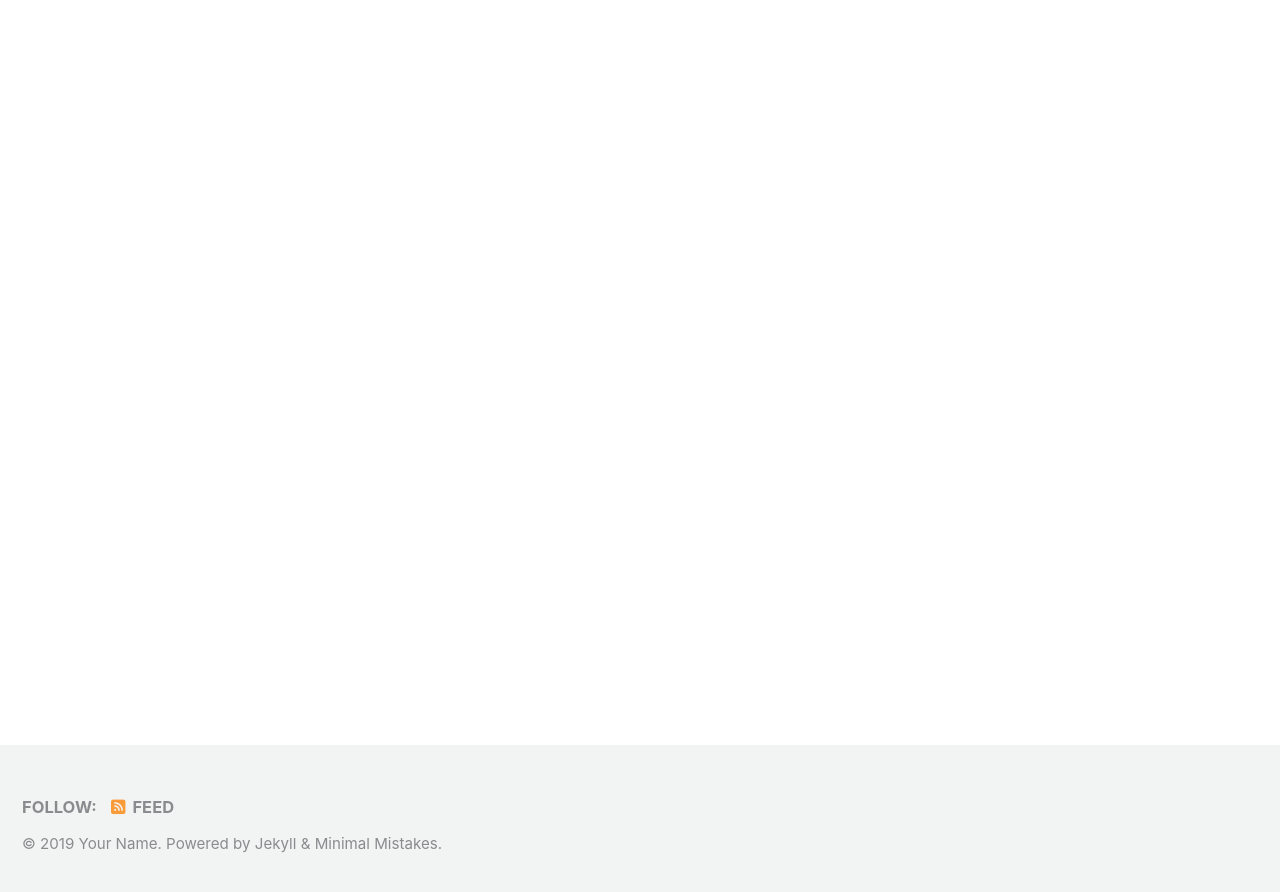
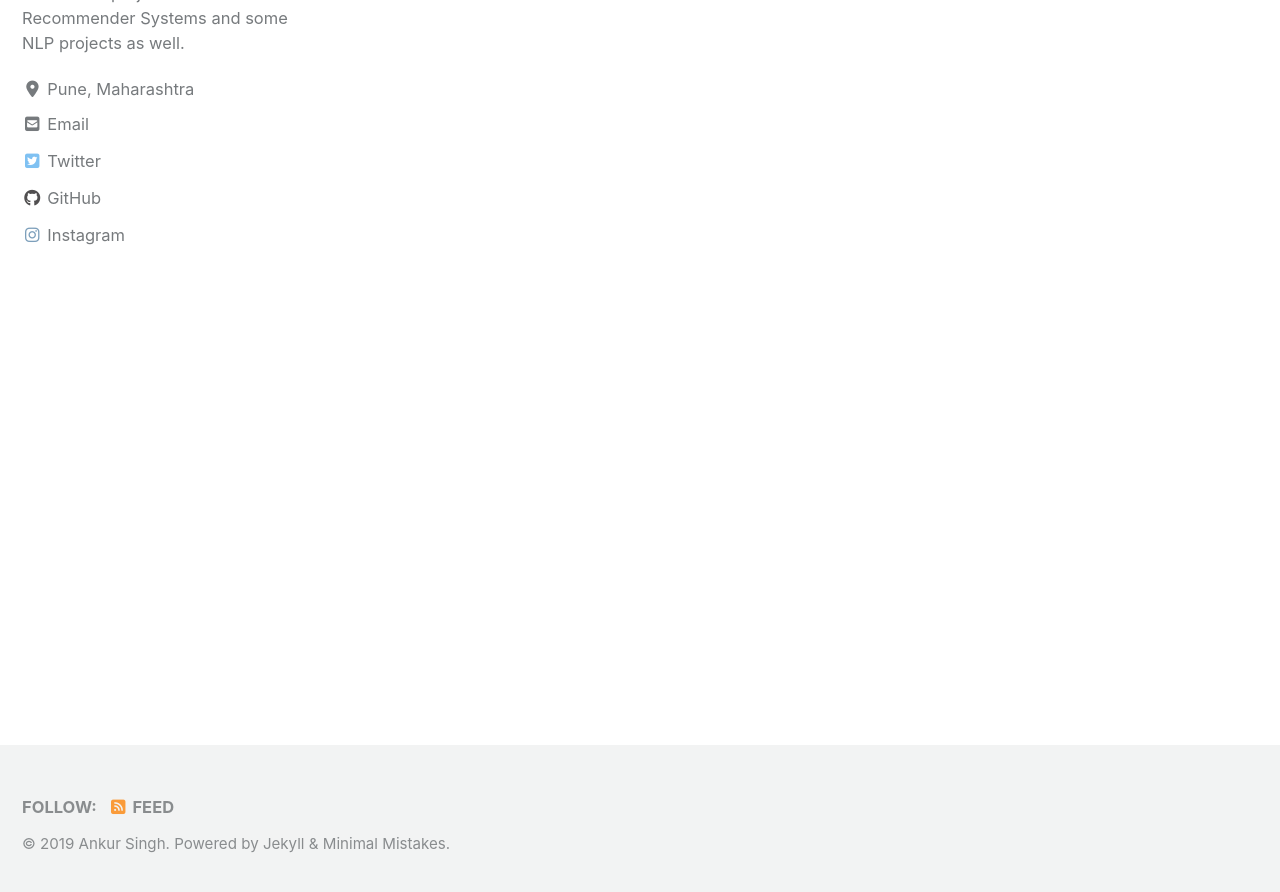
Before and after one commit to Ankur-singh/Ankur-singh.github.io, a Jekyll site: the page built from index.html, in a window 1280 px wide and 900 px high, scrolled down 222 px. Shown: the top 892 px of the window. Built offline with Jekyll 4.4.1, drawn with Linux system fonts in a browser that asks for light colours; cached includes are drawn as plain includes; nearby versions of some CDN libraries; the list of posts is cut into pages by our own code; some of the changed text lies outside the part shown.

Commit message:
updated config

```diff
--- a/_config.yml
+++ b/_config.yml
@@ -16,11 +16,11 @@ minimal_mistakes_skin    : "default" # "air", "aqua", "contrast", "dark", "dirt"
 
 # Site Settings
 locale                   : "en-US"
-title                    : "Site Title"
+title                    : "Ankur Singh"
 title_separator          : "-"
 subtitle                 : # site tagline that appears below site title in masthead
-name                     : "Your Name"
-description              : "An amazing website."
+name                     : "Ankur Singh"
+description              : "Machine Learning Portfolio"
 url                      : # the base hostname & protocol for your site e.g. "https://mmistakes.github.io"
 baseurl                  : # the subpath of your site, e.g. "/blog"
 repository               : # GitHub username/repo-name e.g. "mmistakes/minimal-mistakes"
@@ -107,30 +107,30 @@ analytics:
 
 # Site Author
 author:
-  name             : "Your Name"
+  name             : "Ankur Singh"
   avatar           : # path of avatar image, e.g. "/assets/images/bio-photo.jpg"
-  bio              : "I am an **amazing** person."
-  location         : "Somewhere"
+  bio              : "A ML/DL practitioner. Particularly keen about Computer Vision. Worked on projects like Recommender Systems and some NLP projects as well. "
+  location         : "Pune, Maharashtra"
   email            :
   links:
     - label: "Email"
       icon: "fas fa-fw fa-envelope-square"
-      # url: mailto:your.name@email.com
+      url: mailto:as.ankursingh3.1@email.com
     - label: "Website"
       icon: "fas fa-fw fa-link"
       # url: "https://your-website.com"
     - label: "Twitter"
       icon: "fab fa-fw fa-twitter-square"
-      # url: "https://twitter.com/"
+      url: "https://twitter.com/I_ankursingh"
     - label: "Facebook"
       icon: "fab fa-fw fa-facebook-square"
       # url: "https://facebook.com/"
     - label: "GitHub"
       icon: "fab fa-fw fa-github"
-      # url: "https://github.com/"
+      url: "https://github.com/Ankur-singh"
     - label: "Instagram"
       icon: "fab fa-fw fa-instagram"
-      # url: "https://instagram.com/"
+      url: "https://instagram.com/ankursingh_1234/"
 
 # Site Footer
 footer:
@@ -292,3 +292,11 @@ defaults:
       comments: # true
       share: true
       related: true
+
+  # _pages
+  - scope:
+      path: ""
+      type: pages
+    values:
+      layout: single
+      author_profile: true
```
Also changed, not shown: screenshot-layouts.png (deleted), screenshot.png (deleted).
